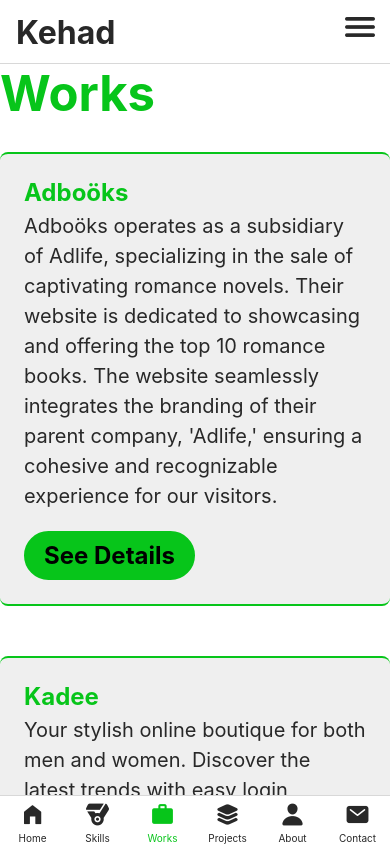
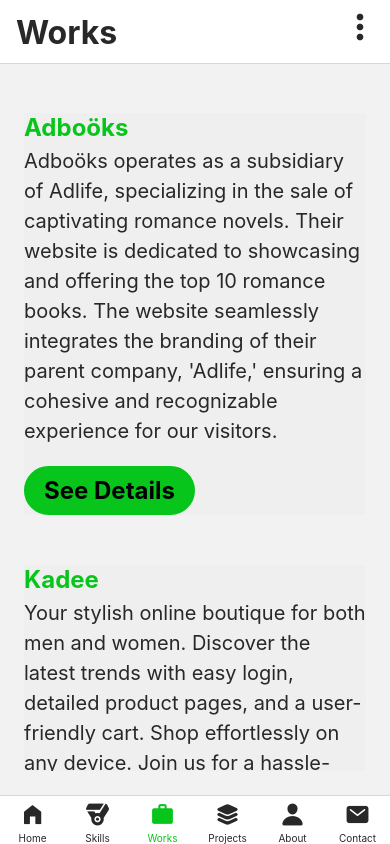
Before and after one commit to Kehad/Kehad-App, a React Native app: screen /Works in a window 390 px wide. Built offline with nearby package versions, Linux system fonts and the light colour scheme.

Commit message:
12 commit app

```diff
--- a/App.js
+++ b/App.js
@@ -110,11 +110,11 @@ function BottomTabsNavigator() {
         tabBarStyle: { backgroundColor: GlobalStyles.colors.white },
         tabBarActiveTintColor: GlobalStyles.colors.primary50,
         tabBarInactiveTintColor: GlobalStyles.colors.textBlack,
-        headerTitle: () => <Header />,
-        headerRightContainerStyle: { paddingRight: 10, paddingBottom: 10  },
+        headerTitle: () => <Header title="Kehad" />,
+        headerRightContainerStyle: { paddingRight: 10, paddingBottom: 10 },
         headerRight: ({ tintColor }) => (
           <IconButton
-            icon="menu"
+            icon="dots-vertical"
             size={40}
             color={tintColor}
             onPress={() => {
@@ -127,6 +127,7 @@ function BottomTabsNavigator() {
       <BottomTabs.Screen
         name="HomeScreen"
         component={HomeScreen}
+        headerShown={true}
         options={{
           title: "Home",
           tabBarLabel: "Home",
@@ -139,32 +140,21 @@ function BottomTabsNavigator() {
         name="SkillsScreen"
         component={SkillsScreen}
         options={{
-          title: "Skills",
+          headerTitle: <Header title="Skills" />,
+          title: <Header title="Skills" />,
           tabBarLabel: "Skills",
           tabBarIcon: ({ color, size }) => (
-            // <Entypo name="graduation-cap" size={size} color={color} />
             <Ionicons name="medal" size={size} color={color} />
-            // <MaterialIcons name="school" size={size} color={color} />
-            // <FontAwesome name="graduation-cap" size={size} color={color} />
           ),
         }}
       />
-      {/* <BottomTabs.Screen
-        name="WorksScreen"
-        component={WorksScreen}
-        options={{
-          title: "Works",
-          tabBarLabel: "Works",
-          tabBarIcon: ({ color, size }) => (
-            <MaterialIcons name="work" size={size} color={color} />
-          ),
-        }}
-      /> */}
+
       <BottomTabs.Screen
         name="Works"
         component={StackNavigator}
         options={{
-          title: "Works",
+          headerTitle: <Header title="Works" />,
+          title: <Header title="Works" />,
           tabBarLabel: "Works",
           tabBarIcon: ({ color, size }) => (
             <MaterialIcons name="work" size={size} color={color} />
@@ -175,7 +165,8 @@ function BottomTabsNavigator() {
         name="Projects"
         component={StackNavigator2}
         options={{
-          title: "Projects",
+          headerTitle: <Header title="Projects" />,
+          title: <Header title="Projects" />,
           tabBarLabel: "Projects",
           tabBarIcon: ({ color, size }) => (
             <Ionicons name="layers" size={size} color={color} />
@@ -186,7 +177,8 @@ function BottomTabsNavigator() {
         name="AboutScreen"
         component={AboutScreen}
         options={{
-          title: "About",
+          headerTitle: <Header title="About" />,
+          title: <Header title="About" />,
           tabBarLabel: "About",
           tabBarIcon: ({ color, size }) => (
             <Ionicons name="person" size={size} color={color} />
@@ -197,7 +189,8 @@ function BottomTabsNavigator() {
         name="ContactScreen"
         component={ContactScreen}
         options={{
-          title: "Contact",
+          headerTitle: <Header title="Contact" />,
+          title: <Header title="Contact" />,
           tabBarLabel: "Contact",
           tabBarIcon: ({ color, size }) => (
             <Ionicons name="mail" size={size} color={color} />
@@ -211,7 +204,7 @@ function BottomTabsNavigator() {
 export default function App() {
   return (
     <>
-      <StatusBar style="light" />
+      <StatusBar style="auto" />
 
       <NavigationContainer>
         <BottomTabsNavigator />
--- a/components/Buttons/IconButton.js
+++ b/components/Buttons/IconButton.js
@@ -3,6 +3,7 @@ import { Button, Pressable, StyleSheet, Text, View } from "react-native";
 // import { Ionicons } from "@expo/vector-icons";
 import Ionicons from "@expo/vector-icons/Ionicons";
 import { GlobalStyles } from "../../constants/styles";
+import { MaterialCommunityIcons } from "@expo/vector-icons";
 
 function IconButton({ icon, color, size, onPress, children }) {
 
@@ -13,7 +14,7 @@ function IconButton({ icon, color, size, onPress, children }) {
     >
       <View style={styles.buttonContainer}>
         <Text>{children}</Text>
-        <Ionicons name={icon} color={color} size={size} />
+        <MaterialCommunityIcons name={icon} color={color} size={size} />
       </View>
     </Pressable>
   );
--- a/components/Header.js
+++ b/components/Header.js
@@ -1,11 +1,11 @@
 import { Image, Text , View, StyleSheet } from 'react-native'
 import { GlobalStyles } from '../constants/styles';
 
-function Header() {
+function Header({title}) {
   return (
     <View>
       {/* <Image source={require('.') } /> */}
-      <Text style={styles.headerText}>Kehad</Text>
+      <Text style={styles.headerText}>{title}</Text>
     </View>
   )
 }
--- a/components/UI/ModalDownload.js
+++ b/components/UI/ModalDownload.js
@@ -7,8 +7,10 @@ import IconButton from "../Buttons/IconButton";
 const ModalDownload = ({ isModalVisible }) => {
   return (
     <View style={styles.centeredView}>
-      <Modal animationType="slide" transparent={true} visible={true}>
+      <Modal animationType="fade" transparent={true} visible={true}>
+        <View style={styles.backdrop}>
           <View style={styles.centeredView}>
+
               <View style={styles.modalView}>
                 <View style={styles.button}>
                   <PrimaryButton>Download Image</PrimaryButton>
@@ -27,6 +29,7 @@ const ModalDownload = ({ isModalVisible }) => {
                     onPress={() => isModalVisible(false)}
                   />
                 </Pressable>
+              </View>
           </View>
         </View>
       </Modal>
@@ -60,6 +63,13 @@ const styles = StyleSheet.create({
     shadowRadius: 4,
     elevation: 5,
   },
+  backdrop: {
+    marginTop: 51,
+    flex: 1,
+    justifyContent: "center",
+    alignItems: "center",
+    backgroundColor: "rgba(0, 0, 0, 0.5)", // This gives the semi-transparent backdrop
+  },
   button: {
     padding: 10,
     borderRadius: 20,
@@ -70,5 +80,5 @@ const styles = StyleSheet.create({
   buttonOpen: {
     marginTop: 20,
     alignSelf: "center",
-  }
+  },
 });
--- a/components/Works/WorksItem.js
+++ b/components/Works/WorksItem.js
@@ -47,12 +47,12 @@ const styles = StyleSheet.create({
     // shadowRadius: 4,
     // shadowOffset: { width: 10, height: 10 },
     // shadowOpacity: 10,
-    padding: 24,
-    borderRadius: 8,
-    borderWidth: 2,
-    borderColor: GlobalStyles.colors.primary50,
-    borderRightWidth: 0,
-    borderLeftWidth: 0,
+    // padding: 24,
+    // borderRadius: 8,
+    // borderWidth: 2,
+    // borderColor: GlobalStyles.colors.primary50,
+    // borderRightWidth: 0,
+    // borderLeftWidth: 0,
   },
   headerHead: {
     marginBottom: 4,
--- a/package.json
+++ b/package.json
@@ -30,7 +30,8 @@
     "typed.js": "^2.1.0",
     "expo-file-system": "~17.0.1",
     "expo-sharing": "~12.0.1",
-    "expo-linking": "~6.3.1"
+    "expo-linking": "~6.3.1",
+    "expo-blur": "~13.0.2"
   },
   "devDependencies": {
     "@babel/core": "^7.20.0"
--- a/screens/AboutScreen.js
+++ b/screens/AboutScreen.js
@@ -15,7 +15,7 @@ function HomeScreen() {
 
   return (
     <View style={styles.container}>
-      <Title>About me</Title>
+      {/* <Title>About me</Title> */}
       <ScrollView>
         <Text
           style={styles.paragraph}
--- a/screens/ContactScreen.js
+++ b/screens/ContactScreen.js
@@ -34,7 +34,7 @@ function ContactScreen() {
 
   return (
     <View style={styles.container}>
-      <Title>Hello</Title>
+      {/* <Title>Hello</Title> */}
       <ScrollView>
         <Text style={styles.text}>
           Looking to start a project and need that magical touch?{"\n"} {"\n"}{" "}
--- a/screens/ModalScreen.js
+++ b/screens/ModalScreen.js
@@ -29,7 +29,6 @@ function ModalScreen() {
     });
   }, []);
   const openLink = async () => {
-    console.log(website);
     const url = ModalData.website; // Replace with your URL
 
     try {
--- a/screens/ProjectsScreen.js
+++ b/screens/ProjectsScreen.js
@@ -9,7 +9,7 @@ import ProjectsList from "../components/Projects/ProjectsList";
 function ProjectsScreen() {
   return (
     <View style={styles.container}>
-      <Title>Projects</Title>
+      {/* <Title>Projects</Title> */}
 
       <ProjectsList />
     </View>
--- a/screens/SkillsScreen.js
+++ b/screens/SkillsScreen.js
@@ -99,7 +99,7 @@ function SkillsScreen() {
 
   return (
     <View style={styles.container}>
-      <Title>My Skills</Title>
+      {/* <Title>My Skills</Title> */}
       <ScrollView>
         <FlatList
           data={itemList}
--- a/screens/WorksScreen.js
+++ b/screens/WorksScreen.js
@@ -9,7 +9,7 @@ import WorksList from "../components/Works/WorksList";
 function WorksScreen() {
   return (
     <View style={styles.container}>
-      <Title>Works</Title>
+      {/* <Title>Works</Title> */}
 
       <WorksList />
 
@@ -21,9 +21,9 @@ export default WorksScreen;
 
 const styles = StyleSheet.create({
   container: {
-    backgroundColor: GlobalStyles.colors.white,
+    // backgroundColor: GlobalStyles.colors.white,
     flex: 1,
-    // padding: 24,
+    padding: 24,
   },
   headerHead: {
     marginBottom: 4,
```
Also changed, not shown: 1 other file (tests, documents, lock files or other folders). Lines whose indentation alone changed are shown as unchanged.
